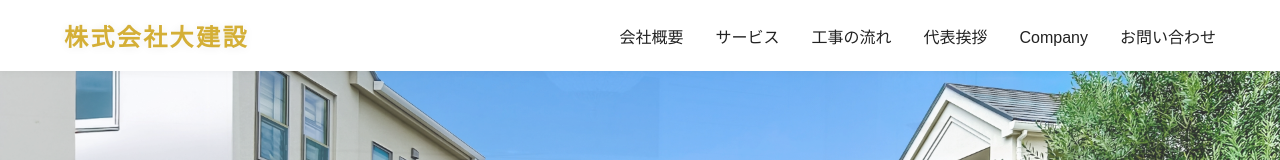
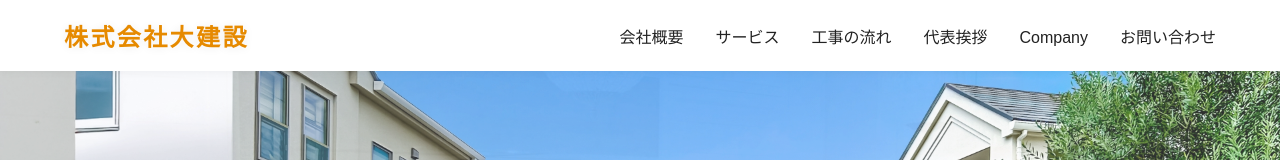
Before and after one commit to koteharyu/daiken_hp, a Next.js app: page / in a window 1280 px wide. Shown: the top 160 px of the page. Built offline with nearby package versions, Linux system fonts and the light colour scheme.

Commit message:
タイトルをオレンジよりに

```diff
--- a/src/app/page.module.css
+++ b/src/app/page.module.css
@@ -259,7 +259,7 @@ a.secondary {
   font-size: 1.5rem;
   font-weight: bold;
   letter-spacing: 0.1em;
-  color: #D4AF37 !important;
+  color: #E68A00 !important;
   text-shadow: 0 1px 4px rgba(255,255,255,0.7), 0 1px 8px rgba(0,0,0,0.08);
 }
 .nav a {
```
